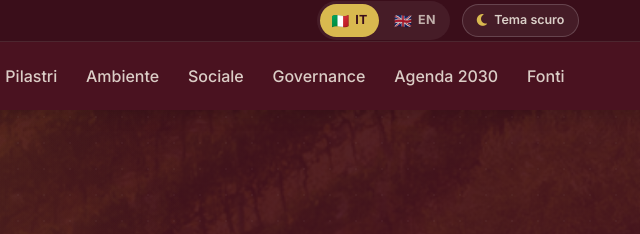
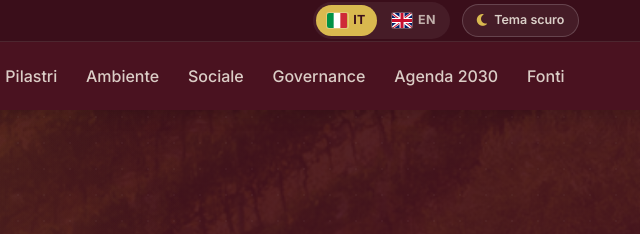
Before and after one commit to lucaarcangeli0312302122/l31-pw-1761567832, a plain HTML site: page index.html in a window 1280 px wide. Shown: the top 234 px of the page, 619-1259 px from the left. Drawn offline with nearby package versions, Linux system fonts and the light colour scheme.

Commit message:
fix: fixed language selector flags visualization

```diff
--- a/index.css
+++ b/index.css
@@ -249,7 +249,9 @@ button:focus-visible,
 }
 
 .lang-btn .flag {
-  font-size: 0.9rem;
+  font-size: 0.95rem;
+  border-radius: 2px;
+  box-shadow: 0 0 0 1px rgba(255, 255, 255, 0.25);
 }
 
 .lang-btn:hover {
--- a/index.html
+++ b/index.html
@@ -32,6 +32,9 @@
   <!-- Font Awesome -->
   <link href="https://cdnjs.cloudflare.com/ajax/libs/font-awesome/6.5.2/css/all.min.css" rel="stylesheet" referrerpolicy="no-referrer" />
 
+  <!-- Flag Icons (bandiere SVG, evita problemi di rendering degli emoji su Windows) -->
+  <link href="https://cdn.jsdelivr.net/npm/flag-icons@7.5.0/css/flag-icons.min.css" rel="stylesheet" />
+
   <!-- CSS personalizzato -->
   <link href="index.css" rel="stylesheet" />
 </head>
@@ -45,10 +48,10 @@
     <div class="container utility-bar-inner">
       <div class="lang-switch" role="group" aria-label="Selettore lingua / Language selector">
         <button type="button" class="lang-btn active" data-lang="it" aria-pressed="true" aria-label="Italiano">
-          <span class="flag" aria-hidden="true">🇮🇹</span>IT
+          <span class="flag fi fi-it" aria-hidden="true"></span>IT
         </button>
         <button type="button" class="lang-btn" data-lang="en" aria-pressed="false" aria-label="English">
-          <span class="flag" aria-hidden="true">🇬🇧</span>EN
+          <span class="flag fi fi-gb" aria-hidden="true"></span>EN
         </button>
       </div>
       <button type="button" id="themeToggle" class="theme-toggle" aria-pressed="false">
@@ -111,7 +114,8 @@
         </div>
       </div>
 
-      <!-- Numeri chiave -->
+      <!-- TODO: aggiungere KPI dai report -->
+      <!-- Indicatori chiave -->
       <div class="container">
         <dl class="hero-stats reveal">
           <div class="hero-stat">
@@ -506,6 +510,7 @@
           dell'eccellenza operativa.
         </p>
 
+        <!-- TODO: fixring su visualizzazione tema e colori -->
         <div class="table-card reveal">
           <h3 class="table-card-title">
             <i class="fa-solid fa-gears" aria-hidden="true"></i>
@@ -804,6 +809,7 @@
     })();
   </script>
 
+  <!--TODO: migliorare con gestione lato BE -->
   <!-- Selettore lingua (IT/EN) e tema chiaro/scuro -->
   <script>
     (function () {
```
